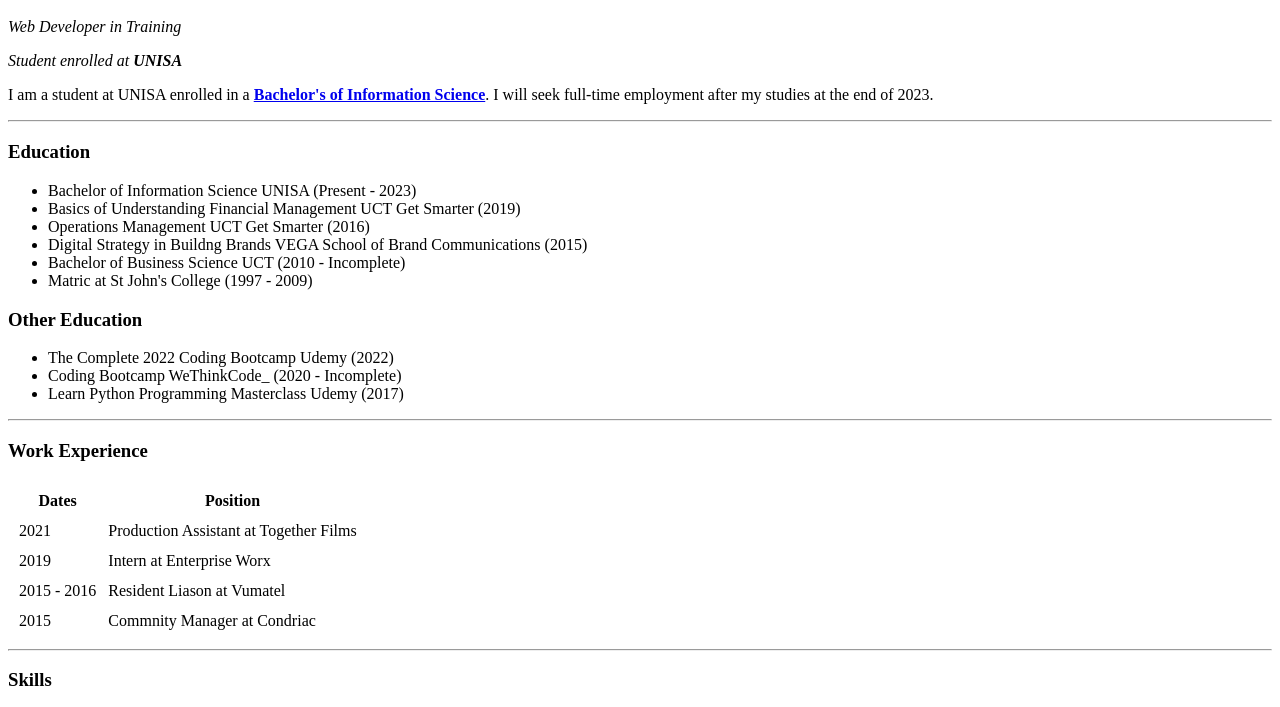
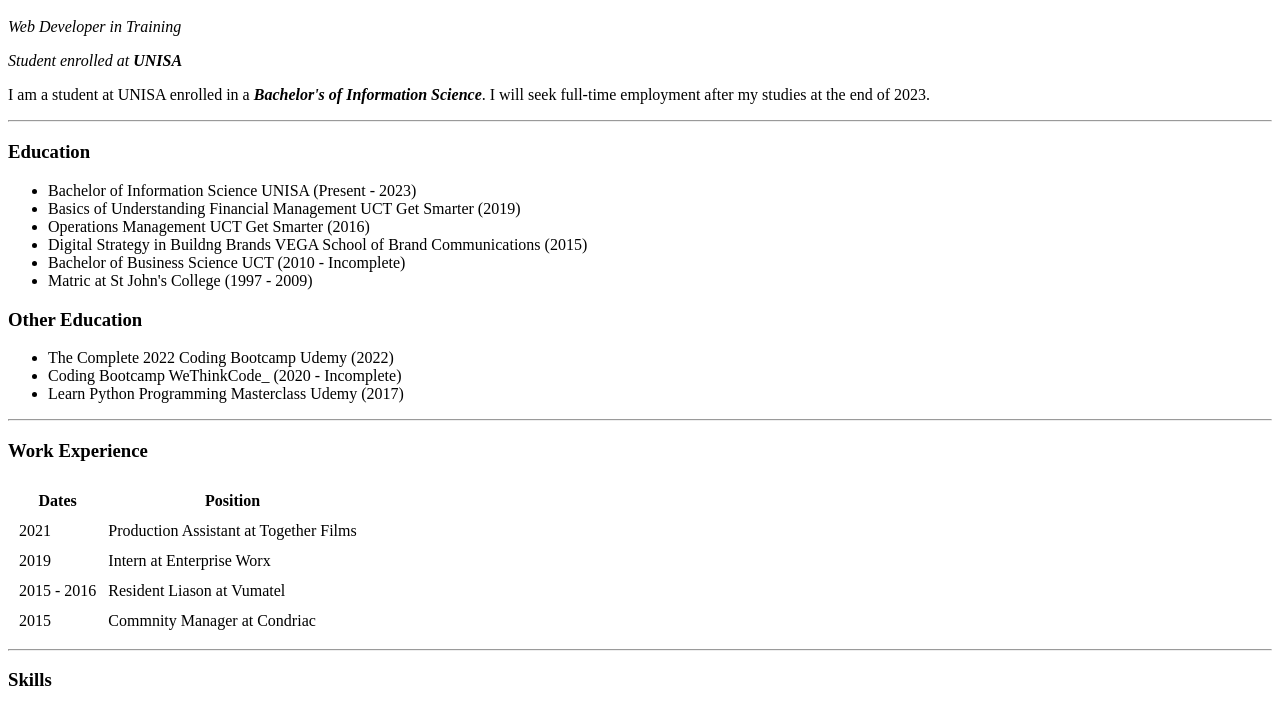
Before and after one commit to ryanoverhere/cv, a plain HTML site: page index.html in a window 1280 px wide. Shown: the part 48-755 px from the top of the page. Drawn offline with Linux system fonts and the light colour scheme.

Commit message:
Update index.html

```diff
--- a/index.html
+++ b/index.html
@@ -9,7 +9,7 @@
   <h1>Ryan Sin</h1>
   <p><em>Web Developer in Training</em></p>
   <p><em>Student enrolled at <strong>UNISA</strong></em></p>
-  <p>I am a student at UNISA enrolled in a <strong><a href="https://bit.ly/3aMxHDi">Bachelor's of Information Science</a></strong>. I will seek full-time employment after my studies at the end of 2023.</p>
+  <p>I am a student at UNISA enrolled in a <em><strong>Bachelor's of Information Science</strong></em>. I will seek full-time employment after my studies at the end of 2023.</p>
   <hr>
   <h3>Education</h3>
   <ul>
```
